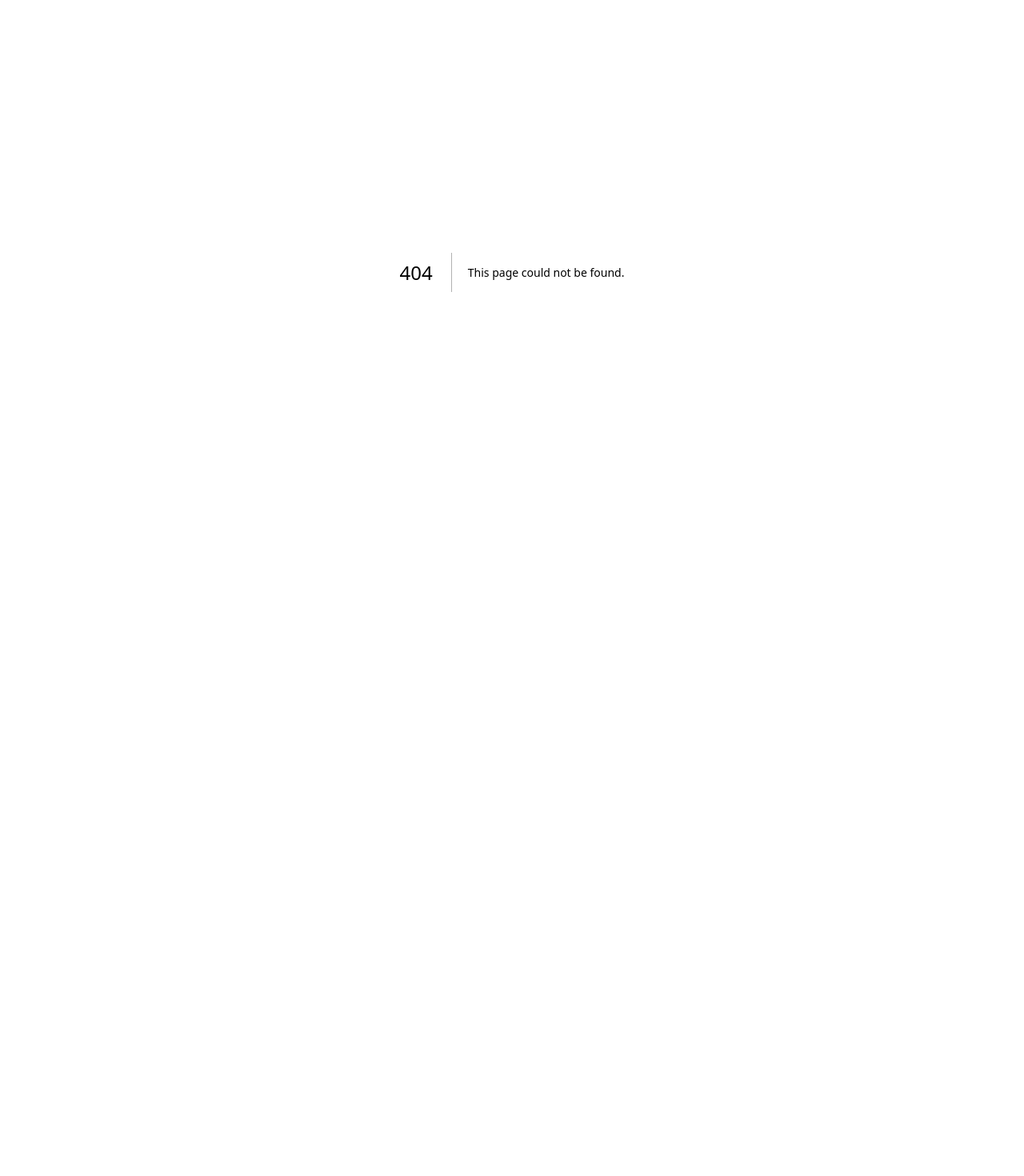
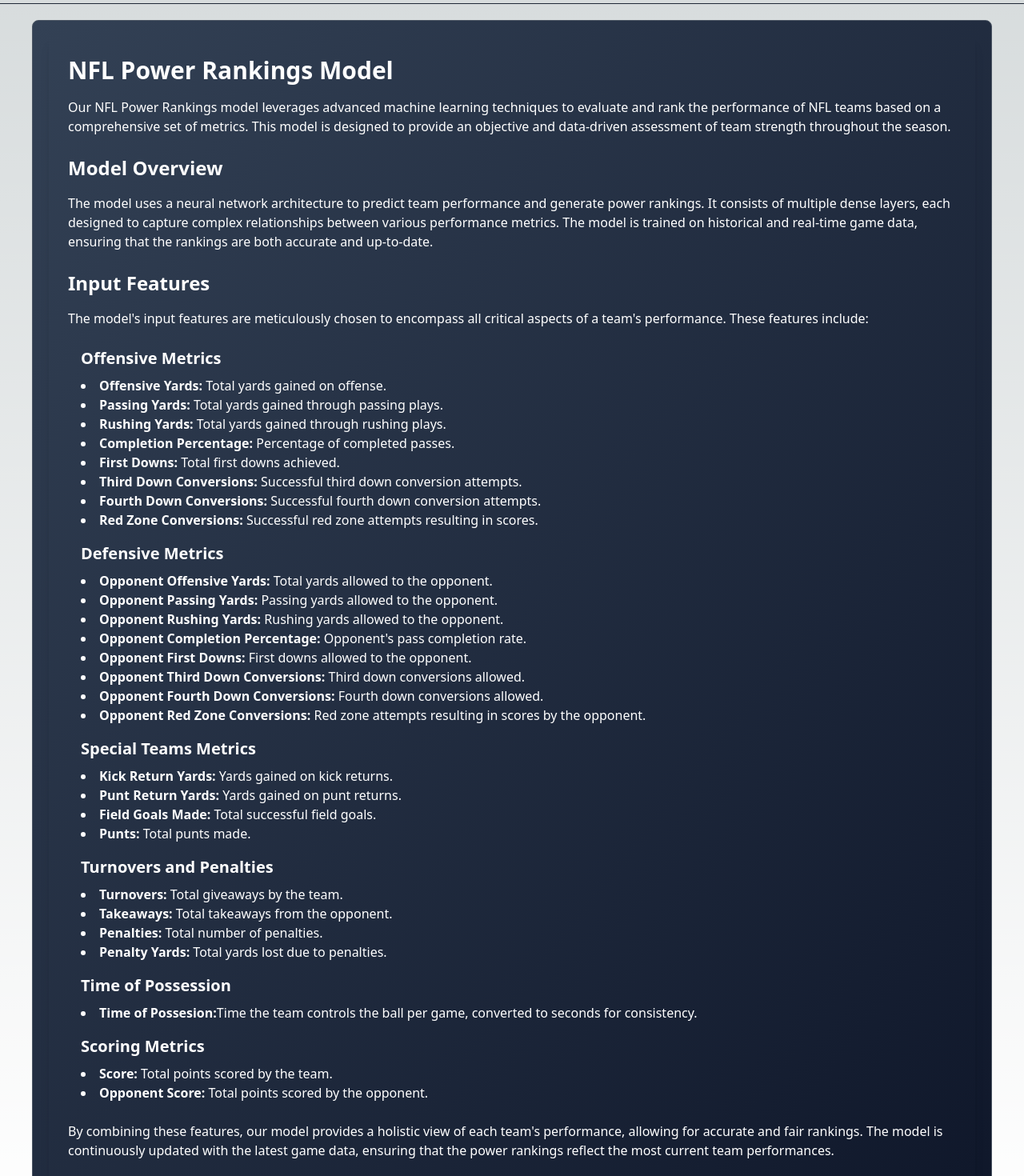
Before and after one commit to JordanVera/nfl_rankings, a Next.js app: page /about in a window 1280 px wide. Before the commit this address had no page. Shown: the part 60-1530 px from the top of the page at 80% size. Before the commit the page ends 800 px from the top, so only its background shows below. Built offline with nearby package versions, Linux system fonts and the light colour scheme.

Commit message:
chore: Update PowerRankings component to use table for displaying ranked teams and add loading state

```diff
--- /dev/null
+++ b/src/components/Jumbotron.jsx
@@ -0,0 +1,168 @@
+const Jumbotron = () => {
+  return (
+    <div className="bg-gradient-to-br from-slate-700 to-slate-900 p-5 rounded-lg w-full border border-gray-600">
+      <div class=" text-white p-6 rounded-lg shadow-lg">
+        <h1 class="text-3xl font-bold mb-4">NFL Power Rankings Model</h1>
+        <p class="mb-6">
+          Our NFL Power Rankings model leverages advanced machine learning
+          techniques to evaluate and rank the performance of NFL teams based on
+          a comprehensive set of metrics. This model is designed to provide an
+          objective and data-driven assessment of team strength throughout the
+          season.
+        </p>
+        <h3 class="text-2xl font-semibold mb-4">Model Overview</h3>
+        <p class="mb-6">
+          The model uses a neural network architecture to predict team
+          performance and generate power rankings. It consists of multiple dense
+          layers, each designed to capture complex relationships between various
+          performance metrics. The model is trained on historical and real-time
+          game data, ensuring that the rankings are both accurate and
+          up-to-date.
+        </p>
+        <h3 class="text-2xl font-semibold mb-4">Input Features</h3>
+        <p class="mb-6">
+          The model's input features are meticulously chosen to encompass all
+          critical aspects of a team's performance. These features include:
+        </p>
+        <div class="ml-4 mb-6">
+          <h4 class="text-xl font-semibold mb-2">Offensive Metrics</h4>
+          <ul class="list-disc list-inside mb-4">
+            <li>
+              <span className="font-bold">Offensive Yards:</span> Total yards
+              gained on offense.
+            </li>
+            <li>
+              <span className="font-bold">Passing Yards:</span> Total yards
+              gained through passing plays.
+            </li>
+            <li>
+              <span className="font-bold">Rushing Yards:</span> Total yards
+              gained through rushing plays.
+            </li>
+            <li>
+              <span className="font-bold">Completion Percentage:</span>{' '}
+              Percentage of completed passes.
+            </li>
+            <li>
+              <span className="font-bold">First Downs:</span> Total first downs
+              achieved.
+            </li>
+            <li>
+              <span className="font-bold">Third Down Conversions:</span>{' '}
+              Successful third down conversion attempts.
+            </li>
+            <li>
+              <span className="font-bold">Fourth Down Conversions:</span>{' '}
+              Successful fourth down conversion attempts.
+            </li>
+            <li>
+              <span className="font-bold">Red Zone Conversions:</span>{' '}
+              Successful red zone attempts resulting in scores.
+            </li>
+          </ul>
+          <h4 class="text-xl font-semibold mb-2">Defensive Metrics</h4>
+          <ul class="list-disc list-inside mb-4">
+            <li>
+              <span className="font-bold">Opponent Offensive Yards:</span> Total
+              yards allowed to the opponent.
+            </li>
+            <li>
+              <span className="font-bold">Opponent Passing Yards:</span> Passing
+              yards allowed to the opponent.
+            </li>
+            <li>
+              <span className="font-bold">Opponent Rushing Yards:</span> Rushing
+              yards allowed to the opponent.
+            </li>
+            <li>
+              <span className="font-bold">Opponent Completion Percentage:</span>{' '}
+              Opponent's pass completion rate.
+            </li>
+            <li>
+              <span className="font-bold">Opponent First Downs:</span> First
+              downs allowed to the opponent.
+            </li>
+            <li>
+              <span className="font-bold">
+                Opponent Third Down Conversions:
+              </span>{' '}
+              Third down conversions allowed.
+            </li>
+            <li>
+              <span className="font-bold">
+                Opponent Fourth Down Conversions:
+              </span>{' '}
+              Fourth down conversions allowed.
+            </li>
+            <li>
+              <span className="font-bold">Opponent Red Zone Conversions:</span>{' '}
+              Red zone attempts resulting in scores by the opponent.
+            </li>
+          </ul>
+          <h4 class="text-xl font-semibold mb-2">Special Teams Metrics</h4>
+          <ul class="list-disc list-inside mb-4">
+            <li>
+              <span className="font-bold">Kick Return Yards:</span> Yards gained
+              on kick returns.
+            </li>
+            <li>
+              <span className="font-bold">Punt Return Yards:</span> Yards gained
+              on punt returns.
+            </li>
+            <li>
+              <span className="font-bold">Field Goals Made:</span> Total
+              successful field goals.
+            </li>
+            <li>
+              <span className="font-bold">Punts:</span> Total punts made.
+            </li>
+          </ul>
+          <h4 class="text-xl font-semibold mb-2">Turnovers and Penalties</h4>
+          <ul class="list-disc list-inside mb-4">
+            <li>
+              <span className="font-bold">Turnovers:</span> Total giveaways by
+              the team.
+            </li>
+            <li>
+              <span className="font-bold">Takeaways:</span> Total takeaways from
+              the opponent.
+            </li>
+            <li>
+              <span className="font-bold">Penalties:</span> Total number of
+              penalties.
+            </li>
+            <li>
+              <span className="font-bold">Penalty Yards:</span> Total yards lost
+              due to penalties.
+            </li>
+          </ul>
+          <h4 class="text-xl font-semibold mb-2">Time of Possession</h4>
+          <ul class="list-disc list-inside mb-4">
+            <li>
+              <span className="font-bold">Time of Possesion:</span>Time the team
+              controls the ball per game, converted to seconds for consistency.
+            </li>
+          </ul>
+          <h4 class="text-xl font-semibold mb-2">Scoring Metrics</h4>
+          <ul class="list-disc list-inside mb-4">
+            <li>
+              <span className="font-bold">Score:</span> Total points scored by
+              the team.
+            </li>
+            <li>
+              <span className="font-bold">Opponent Score:</span> Total points
+              scored by the opponent.
+            </li>
+          </ul>
+        </div>
+        <p class="mb-6">
+          By combining these features, our model provides a holistic view of
+          each team's performance, allowing for accurate and fair rankings. The
+          model is continuously updated with the latest game data, ensuring that
+          the power rankings reflect the most current team performances.
+        </p>
+      </div>
+    </div>
+  );
+};
+export default Jumbotron;
--- a/src/components/PowerRankings.jsx
+++ b/src/components/PowerRankings.jsx
@@ -236,7 +236,7 @@
   };
 
   return (
-    <div className="flex flex-col gap-5">
+    <div className="flex flex-col gap-5 w-full">
       <div className="flex justify-center">
         <button
           onClick={handleGetStandings}
@@ -251,7 +251,7 @@
       {loading && <ScaleLoader color="#36d7b7" />}
 
       {!loading && rankedTeams.length > 0 && (
-        <table className="w-[800px]">
+        <table>
           <thead className="flex flex-row gap-10 ">
             <tr className="flex flex-row gap-10 items-center w-full rounded-t-lg border border-gray-700 bg-gray-800 py-3 px-2">
               <th>Rank</th>
--- /dev/null
+++ b/src/components/Topbar.jsx
@@ -0,0 +1,13 @@
+import Link from 'next/link';
+
+const Topbar = () => {
+  return (
+    <header className="border-b border-gray-800 p-5">
+      <div className="flex gap-5">
+        <Link href="/">Home</Link>
+        <Link href="/about">About</Link>
+      </div>
+    </header>
+  );
+};
+export default Topbar;
--- a/src/pages/_document.js
+++ b/src/pages/_document.js
@@ -1,3 +1,4 @@
+import Topbar from '@/components/Topbar';
 import { Html, Head, Main, NextScript } from 'next/document';
 
 export default function Document() {
@@ -8,6 +9,7 @@
         <script src="https://cdn.jsdelivr.net/npm/@tensorflow/tfjs-vis"></script>
       </Head>
       <body>
+        <Topbar />
         <Main />
         <NextScript />
       </body>
--- /dev/null
+++ b/src/pages/about.jsx
@@ -0,0 +1,10 @@
+import Jumbotron from '@/components/Jumbotron';
+
+const about = () => {
+  return (
+    <div className="max-w-[1200px] mx-auto m-5">
+      <Jumbotron />
+    </div>
+  );
+};
+export default about;
--- a/src/pages/index.jsx
+++ b/src/pages/index.jsx
@@ -1,10 +1,9 @@
+import Jumbotron from '@/components/Jumbotron';
 import PowerRankings from '@/components/PowerRankings';
 
 const IndexPage = () => {
   return (
-    <main className="m-5 flex flex-col gap-5 justify-center items-center">
-      <h1 className="text-center text-2xl font-bold">NFL Team Rankings</h1>
-
+    <main className="m-5 flex flex-col gap-5 justify-center items-center max-w-[1200px] w-full mx-auto">
       <PowerRankings />
     </main>
   );
```
